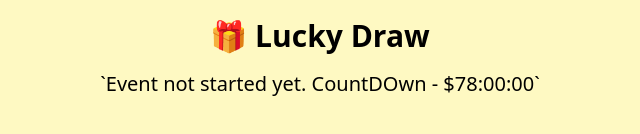
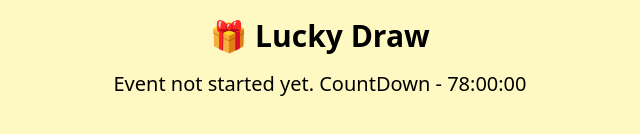
Before and after one commit to vishaldasaniya/vercel-frontend, a React (Vite) app: page / in a window 1280 px wide. Shown: the part 342-476 px from the top of the page, without its empty margins (320-960 px from the left). Built offline with nearby package versions, Linux system fonts and the light colour scheme.

Commit message:
bug fixes

```diff
--- a/src/components/Demo.jsx
+++ b/src/components/Demo.jsx
@@ -16,7 +16,7 @@ export default function Demo({eventStartTime}) {
         else
         {
             const hours = Math.floor(diff/(1000*60*60));
-            const minutes = Math.floor((diff%1000*60*60)/1000*60);
+            const minutes = Math.floor((diff%1000*60*60)/(1000*60));
             const seconds = Math.floor((diff%1000*60)/1000);
             setTimeLeft(`${String(hours).padStart(2,"0")}:${String(minutes).padStart(2,"0")}:${String(seconds).padStart(2,"0")}`);
         }
@@ -26,7 +26,7 @@ export default function Demo({eventStartTime}) {
   return (
     <div className="flex flex-col items-center justify-center h-screen bg-yellow-100">
       <h1 className="text-3xl font-bold mb-4">🎁 Lucky Draw</h1>
-      <p className="text-xl">`Event not started yet. CountDOwn - ${timeLeft}`</p>
+      <p className="text-xl">Event not started yet. CountDown - {timeLeft}</p>
     </div>
   )
 }
```
